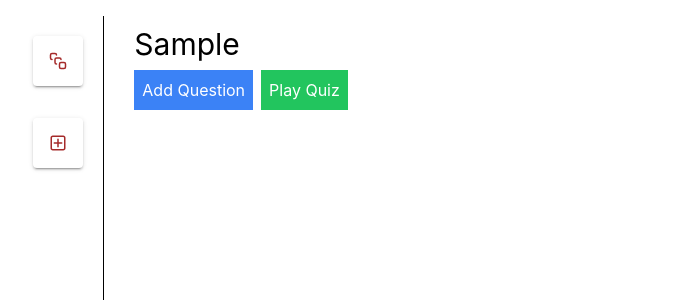
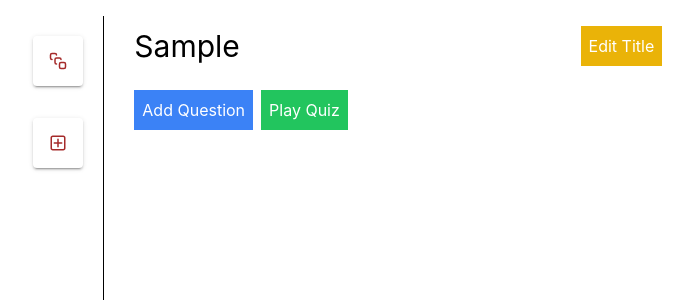
Before and after one commit to Aivazov/test-quiz-app, a React (Create React App) app: page /add in a window 1280 px wide. Both pictures are taken after typing "Sample" into the empty fields and a click on the button "Add Quiz". Shown: the top 300 px of the page, without its empty margins (4-697 px from the left). Built offline with nearby package versions, Linux system fonts and the light colour scheme; the HTML template or start-up script is replaced by a standard one.

Commit message:
adding quiz title change feature

```diff
--- a/src/App.tsx
+++ b/src/App.tsx
@@ -50,6 +50,18 @@ const App: React.FC = () => {
           questions: [...quiz.questions, question],
         };
         editQuiz(quizId, updatedQuiz.title, updatedQuiz.questions);
+        return updatedQuiz;
+      }
+      return quiz;
+    });
+    setQuizzes(updatedQuizzes);
+  };
+
+  const handleEditQuizTitle = (quizId: string, newTitle: string) => {
+    const updatedQuizzes = quizzes.map((quiz) => {
+      if (quiz.id === quizId) {
+        const updatedQuiz = { ...quiz, title: newTitle };
+        editQuiz(quizId, newTitle, updatedQuiz.questions);
         return updatedQuiz;
       }
       return quiz;
@@ -113,6 +125,7 @@ const App: React.FC = () => {
                 <QuizContainer
                   addQuestion={handleAddQuestion}
                   deleteQuestion={handleDeleteQuestion}
+                  editQuizTitle={handleEditQuizTitle}
                 />
               }
             />
--- a/src/assets/localStorageAsset.ts
+++ b/src/assets/localStorageAsset.ts
@@ -33,6 +33,8 @@ export const editQuiz = (
   localStorage.setItem('quizzes', JSON.stringify(updatedQuizzes));
 };
 
+
+
 export const deleteQuiz = (id: string): void => {
   const quizzes = getQuizzes();
   const updatedQuizzes = quizzes.filter((quiz) => quiz.id !== id);
--- a/src/components/QuizComponent/QuizComponent.tsx
+++ b/src/components/QuizComponent/QuizComponent.tsx
@@ -10,14 +10,18 @@ interface QuizProps {
   quiz: Quiz;
   addQuestion: (question: Question) => void;
   deleteQuestion: (questionIndex: number) => void;
+  editQuizTitle: (newTitle: string) => void;
 }
 
 const QuizComponent: React.FC<QuizProps> = ({
   quiz,
   addQuestion,
   deleteQuestion,
+  editQuizTitle,
 }) => {
   const navigate = useNavigate();
+  const [isEditingTitle, setIsEditingTitle] = useState(false);
+  const [newTitle, setNewTitle] = useState(quiz.title);
   const [isModalOpen, setIsModalOpen] = useState(false);
   const [questionIndexToDelete, setQuestionIndexToDelete] = useState<
     number | null
@@ -43,9 +47,59 @@ const QuizComponent: React.FC<QuizProps> = ({
     setIsModalOpen(false);
   };
 
+  const handleTitleEditClick = () => {
+    setIsEditingTitle(true);
+  };
+
+  const handleTitleChange = (e: React.ChangeEvent<HTMLInputElement>) => {
+    setNewTitle(e.target.value);
+  };
+
+  const handleTitleSave = () => {
+    // editQuizTitle(quiz.id, newTitle);
+    editQuizTitle(newTitle);
+    setIsEditingTitle(false);
+  };
+
+  const handleTitleCancel = () => {
+    setNewTitle(quiz.title);
+    setIsEditingTitle(false);
+  };
+
   return (
     <div>
-      <h2 className='text-3xl w-[40%]'>{quiz.title}</h2>
+      {isEditingTitle ? (
+        <div className='flex items-center mb-4'>
+          <input
+            type='text'
+            value={newTitle}
+            onChange={handleTitleChange}
+            className='border-2 border-black p-1 text-xl mr-2'
+          />
+          <button
+            onClick={handleTitleSave}
+            className='bg-blue-500 text-white p-2 mr-2'
+          >
+            Save
+          </button>
+          <button
+            onClick={handleTitleCancel}
+            className='bg-gray-500 text-white p-2'
+          >
+            Cancel
+          </button>
+        </div>
+      ) : (
+        <div className='flex items-center mb-4'>
+          <h2 className='text-3xl w-[40%]'>{quiz.title}</h2>
+          <button
+            onClick={handleTitleEditClick}
+            className='bg-yellow-500 text-white p-2 ml-2'
+          >
+            Edit Title
+          </button>
+        </div>
+      )}
       <button
         onClick={handleAddQuestionClick}
         className='bg-blue-500 text-white p-2 mt-2'
--- a/src/components/QuizContainer/QuizContainer.tsx
+++ b/src/components/QuizContainer/QuizContainer.tsx
@@ -1,4 +1,3 @@
-// src/components/QuizContainer/QuizContainer.tsx
 import React from 'react';
 import { useParams } from 'react-router-dom';
 import { Quiz, Question } from '../../types';
@@ -8,11 +7,13 @@ import { getQuizzes } from '../../assets/localStorageAsset';
 interface QuizContainerProps {
   addQuestion: (quizId: string, question: Question) => void;
   deleteQuestion: (quizId: string, questionIndex: number) => void;
+  editQuizTitle: (quizId: string, newTitle: string) => void;
 }
 
 const QuizContainer: React.FC<QuizContainerProps> = ({
   addQuestion,
   deleteQuestion,
+  editQuizTitle,
 }) => {
   const { id } = useParams<{ id: string }>();
   const quizzes = getQuizzes();
@@ -27,6 +28,7 @@ const QuizContainer: React.FC<QuizContainerProps> = ({
       quiz={quiz}
       addQuestion={(question) => addQuestion(quiz.id, question)}
       deleteQuestion={(questionIndex) => deleteQuestion(quiz.id, questionIndex)}
+      editQuizTitle={(newTitle) => editQuizTitle(quiz.id, newTitle)}
     />
   );
 };
```
